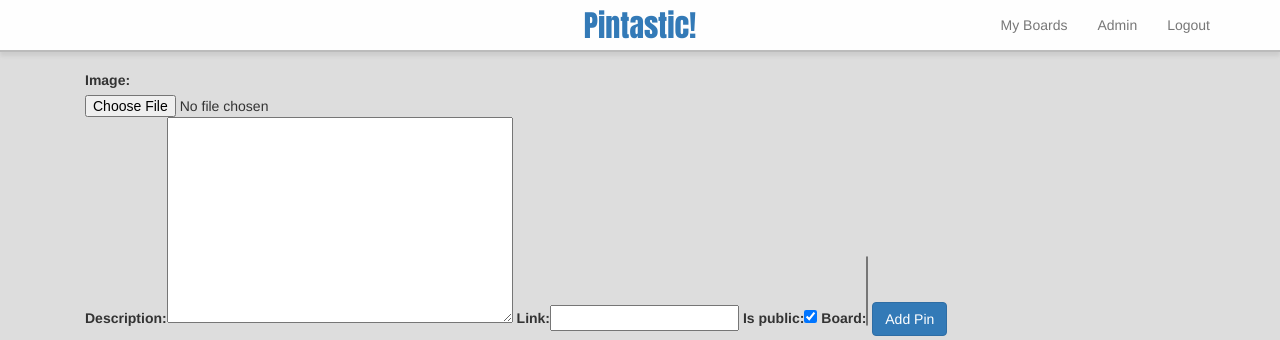
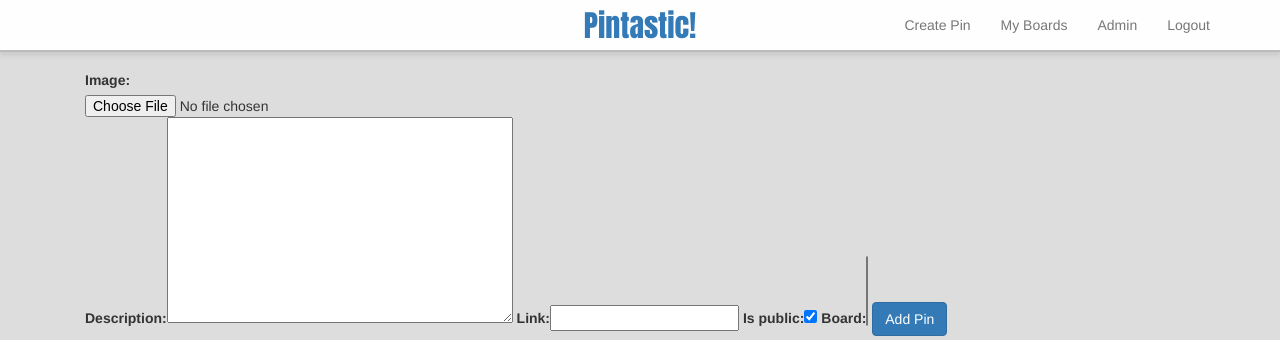
Before and after one commit to tdhunt631/Pintastic, a Django app: template pinboard/templates/pinboard/add_pin.html in a window 1280 px wide. Shown: the top 340 px of the page. Run offline with Django 3.2, Linux system fonts and the light colour scheme; the template is opened without the code that fills it: values that come from a table or form of the project are taken from there, others are empty; the visitor is signed in with stand-in values (Sample User, id 1); some libraries are stand-ins or nearby versions.

Commit message:
added link to create pin on nav bar

```diff
--- a/Pintastic/templates/base.html
+++ b/Pintastic/templates/base.html
@@ -30,6 +30,7 @@
 						{% endif %}
 						<li><a href="{% url 'auth_login' %}">Login</a></li>
 					{% else %}
+						<li><a href="{% url 'pinboard:add_pin' %}">Create Pin</a></li>
 						<li><a href="{% url 'pinboard:boards' %}">My Boards</a></li>
 						{% if user.is_staff %}
 							<li><a href="/admin/">Admin</a></li>
--- a/pinboard/templates/pinboard/index.html
+++ b/pinboard/templates/pinboard/index.html
@@ -27,6 +27,7 @@
 	function mason(){
 		$container = $('.pin-head');
 		$container.masonry({
+//			moreSelector: 'a.endless_more',
 			itemSelector: '.pin',
 			containerStyle: null,
 			transitionDuration: 0,
```
